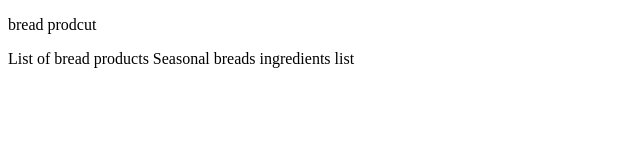
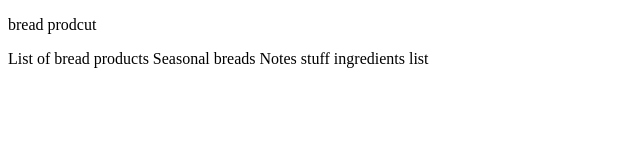
Before and after one commit to anantalft/com.bread.demo, a plain HTML site: page WebContent/index.html in a window 1280 px wide. Shown: the full height of the page, 0-640 px from the left. Drawn offline with Linux system fonts and the light colour scheme.

Commit message:
added notes completed coding

```diff
--- a/WebContent/index.html
+++ b/WebContent/index.html
@@ -10,7 +10,7 @@ List of bread products
 
 Seasonal breads
 
-
+Notes stuff
 ingredients list
 
 </body>
```
